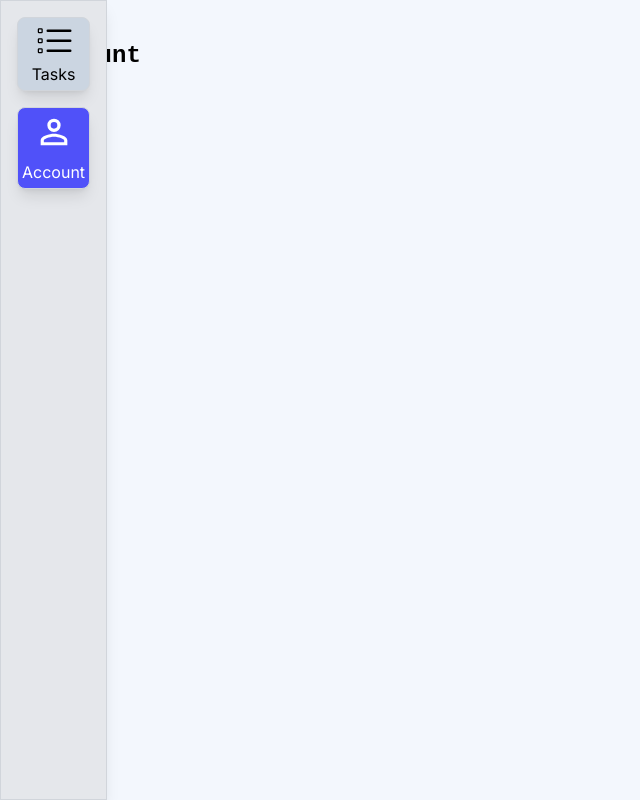
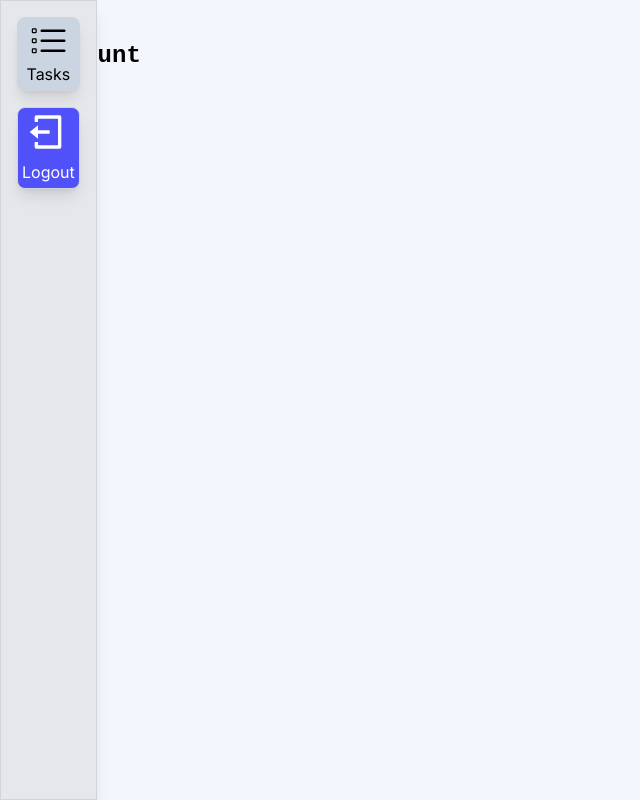
Before and after one commit to msaidm/task-manger, a Next.js app: page /home/account in a window 1280 px wide. Shown: the whole page, without its empty margins (0-640 px from the left). Built offline with nearby package versions, Linux system fonts and the light colour scheme.

Commit message:
enhancedTheUI

```diff
--- a/src/app/home/page.js
+++ b/src/app/home/page.js
@@ -1,13 +1,24 @@
-import React from 'react'
+'use client'
+import React, { useEffect } from 'react'
+import { useRouter } from 'next/navigation'
+
 
 function page() {
-  console.log("Home")
+  const router = useRouter()
+
+  useEffect(() => {
+    router.push("/home/tasks")
+
+
+  }, [])
+
+
   return (
 
     <main className="flex min-h-screen flex-col items-center justify-between p-24">
     <div className="z-10 max-w-5xl w-full flex flex-col items-center justify-center">
       <p style={{ fontFamily: 'monospace' }} className="mb-3 text-2xl font-semibold">
-        Home
+
       </p>
 
 
--- a/src/app/home/tasks/page.js
+++ b/src/app/home/tasks/page.js
@@ -68,7 +68,7 @@ function page() {
   //   store.dispatch(l(product))
   //   initialized.current = true
   // }
-  const userInfoRedux = useAppSelector(state =>state.authReducer )
+  const userInfoRedux = useAppSelector(state => state.authReducer)
   const dispatch = useAppDispatch()
 
 
@@ -80,7 +80,7 @@ function page() {
   useEffect(() => {
     const userDataString = localStorage.getItem('userData');
     const userData = JSON.parse(userDataString);
-    if(!userData.isLoggedIn){
+    if (!userData.isLoggedIn) {
       return router.push('/')
     }
 
@@ -149,7 +149,7 @@ function page() {
 
   const handleDeleteTask = async (taskId) => {
     try {
-      await deleteTask(`Tasks--${env}`,taskId)
+      await deleteTask(`Tasks--${env}`, taskId)
       setSelectedTask(undefined)
       fetchData(userInfo.uid)
     } catch (error) {
@@ -321,28 +321,31 @@ function page() {
   };
 
   return (
-    <div className='w-full flex flex-col item-center'>
-      <div className='w-1/2  flex self-center flex-col sm:flex-row'>
+    <div className='w-full flex flex-col items-center'>
+      <div className='w-1/2  flex self-center justify-center flex-col sm:flex-row'>
 
         <Suspense fallback={<Skeleton />} >
           <TaskLazyComponent
             IconComponent={TasksCompletedIcon}
-            title="Tasks In Progress"
+            title="To-Do List"
             tasksCount={userInProgressTasks.length}
             userTasks={userInProgressTasks}
             handleTaskClick={handleTaskClick}
             completedTasks={false}
           />
 
-
+          {userTasks.length > 0 && (
             <TaskLazyComponent
               IconComponent={TasksCompletedIcon}
               title="Tasks Completed"
               tasksCount={userTasks.length}
               userTasks={userTasks}
               handleTaskClick={handleTaskClick}
-            completedTasks={false}
+              completedTasks={true}
             />
+
+          )}
+
 
         </Suspense>
 
--- a/src/components/Editor.js
+++ b/src/components/Editor.js
@@ -47,21 +47,19 @@ export default function Editor({ value, onChangeValue, errorMessage }) {
 
     return (
 
-        <div className='flex flex-col' >
+        <div className='flex flex-col' style={{ maxHeight: '200px', overflowY: 'auto' }}>
             <QuillEditor
                 value={value}
                 onChange={onChangeValue}
                 modules={quillModules}
                 formats={quillFormats}
-                className="w-full h-[70%] mt-1 bg-white"
+                className="w-full bg-white"
             />
             {errorMessage && (
-                <MainText  style={{ width: "200px" }} fontSize={12} color="red">
+                <MainText style={{ width: "200px" }} fontSize={12} color="red">
                     {errorMessage}
                 </MainText>
             )}
-
-
         </div>
     );
 }
--- a/src/components/LoginForm.js
+++ b/src/components/LoginForm.js
@@ -150,9 +150,15 @@ const LoginForm = () => {
     const { result, error } = await signIn(emailLogin, passwordLogin);
 
     if (error) {
-      alert(error)
-      return console.log(error);
-    }
+      const errorMessage = error.message || '';
+
+      if (errorMessage.includes('auth/invalid-credential')) {
+          alert('Invalid email or password');
+      } else {
+        alert('Error occurred');
+          console.error(error);
+      }
+  }
     else if (result) {
       const user = result.user
       //alert(user.uid)
@@ -200,9 +206,17 @@ const LoginForm = () => {
       const { result, error } = await signUp(email, password);
 
       if (error) {
-        alert(error)
-        return console.log(error)
-      }
+        const errorMessage = error.message || ''; // Get the error message
+
+        // Check if the error message contains the specified string
+        if (errorMessage.includes('auth/invalid-credential')) {
+            // Handle the error related to invalid credentials
+            alert('Invalid credentials email or password');
+        } else {
+            // Handle other types of errors
+            console.error(error);
+        }
+    }
 
       // else successful
 
--- a/src/components/SideBar.js
+++ b/src/components/SideBar.js
@@ -5,6 +5,7 @@ import MainText from './MainText';
 import { useState } from 'react';
 import IconListTask from '@/resorces/SVGs/tasksIcon';
 import IconAccountOutline from '@/resorces/SVGs/profileIcon';
+import IconLogoutBoxLine from '@/resorces/SVGs/logoutIcon';
 
 const Sidebar = () => {
     const router = useRouter();
@@ -30,17 +31,17 @@ const Sidebar = () => {
 
     return (
         <div className="sidebar bg-gray-200 w-90 p-4 fixed left-0 top-0 bottom-0 shadow-lg border border-gray-300">
-            <ul className="list-none">
+            <ul className="justify-between list-none">
                 <div className={`p-1 cursor-pointer flex flex-col items-center justify-center ${pathname === '/home/tasks' ? "bg-activeIcon" : 'bg-slate-300 '} rounded-lg shadow-lg border border-gray-300`} onClick={handleTaskClick}>
                     <IconListTask className={`w-10 h-10 ${pathname === '/home/tasks' ? 'text-white' : ''}`} />
                     <MainText >
                         <span style={{ cursor: 'pointer' }} className={pathname === '/home/tasks' ? 'text-white' : ''} onClick={handleTaskClick} >Tasks</span>
                     </MainText>
                 </div>
-                <div className={`p-1 cursor-pointer mt-4 flex flex-col items-center justify-center ${pathname === '/home/account' ? "bg-activeIcon" : 'bg-slate-300 '} rounded-lg shadow-lg border border-gray-300`} onClick={handleAccountClick}>
-                    <IconAccountOutline className={`w-10 h-10 ${pathname === '/home/account' ? 'text-white' : ''}`}  />
+                <div className={`p-1 cursor-pointer mt-4 flex flex-col items-center hover:bg-slate-500 hover:text-white justify-center ${pathname === '/home/account' ? "bg-activeIcon" : 'bg-slate-300 '} rounded-lg shadow-lg border border-gray-300`} onClick={handleAccountClick}>
+                    <IconLogoutBoxLine className={`w-10 h-10 ${pathname === '/home/account' ? 'text-white' : ''}`}  />
                     <MainText className={"mt-2 "} >
-                        <span style={{  cursor: 'pointer' }}className={pathname === '/home/account' ? 'text-white' : ''} onClick={() => router.push('/home/account')} >Account</span>
+                        <span style={{  cursor: 'pointer' }}className={pathname === '/home/account' ? 'text-white' : ''} onClick={() => router.push('/home/account')} >Logout</span>
                     </MainText>
                 </div>
 
--- a/src/components/TaskComponent.js
+++ b/src/components/TaskComponent.js
@@ -6,7 +6,11 @@ import TasksInProgressIcon from '@/resorces/SVGs/tasksInprogress';
 function TaskItem({ task, onTaskClick }) {
   return (
     <li className={`p-2 cursor-pointer border-b border-gray-300 pb-4 mb-4 mt-1 ${task.isTaskCompleted ? "bg-lime-400 hover:bg-lime-500 " : "bg-cyan-300 hover:bg-cyan-400 "}rounded-lg drop-shadow-md min-w-30`} onClick={() => onTaskClick(task)}>
-          <MainText className={'text-center'}>{task.taskTitle}</MainText>
+      <div className='flex justify-between border-b border-gray-900'>
+  <MainText className={'w-1/3'}>{" "}</MainText>
+  <MainText className={'w-1/3 text-center '}>{task.taskTitle}</MainText>
+  <MainText className={'w-1/3 text-end '}>{task.taskDueDate}</MainText>
+</div>
       <div className={'w-full overflow-hidden'}>
         <MainText htmlContent={task.taskDescription}></MainText>
       </div>
@@ -14,17 +18,18 @@ function TaskItem({ task, onTaskClick }) {
   );
 }
 
-const TaskComponent = ({ IconComponent, title, tasksCount, userTasks, handleTaskClick,completedTasks }) => {
+const TaskComponent = ({ IconComponent, title, tasksCount, userTasks, handleTaskClick, completedTasks }) => {
   return (
     <div className='w-1/2 bg-white rounded-lg self-start mr-5 p-4 shadow-lg min-w-40 mt-5 border border-gray-300'>
       <div className='items-center flex flex-row justify-between'>
         {completedTasks ? <TasksCompletedIcon /> : <TasksInProgressIcon />}
-        <MainText  color={"#8C97A8"}>{title}</MainText>
-        <MainText>{tasksCount>0 ? tasksCount:" "}</MainText>
+        <MainText color={"#8C97A8"}>{title}</MainText>
+        <MainText color={tasksCount>0?"#000000":"#FFFFFF"} >{tasksCount}</MainText>
       </div>
-      <div className="h-px grayText mt-2 bg-grayText"></div>
+
 
       {/* Render tasks using a scrollable container */}
+      {tasksCount > 0 ?
         <div className="h-60 overflow-y-auto">
           <ul>
             {userTasks.map(task => (
@@ -32,6 +37,17 @@ const TaskComponent = ({ IconComponent, title, tasksCount, userTasks, handleTask
             ))}
           </ul>
         </div>
+        : completedTasks ?
+          <div className='flex h-60 text-center justify-center self-center' >
+            <MainText className={"justify-center self-center"} >Enjoy the peace of do list!</MainText>
+          </div>
+          :
+          <div className='flex h-60 text-center justify-center self-center' >
+            <MainText className={"justify-center self-center"} >Enjoy the peace of an empty to-do list!</MainText>
+          </div>
+
+      }
+
     </div>
   );
 };
--- a/src/components/TaskModal.js
+++ b/src/components/TaskModal.js
@@ -82,7 +82,7 @@ function TaskModal({
 
 
   const handleCheckboxChange = () => {
-    setIsTaskCompleted(prev=>!prev);
+    setIsTaskCompleted(prev => !prev);
     //onUpdate({ ...task, completed: !isChecked }); // Update task with new completed state
   };
   //   const handleEditorChange = (newContent) => {
@@ -167,7 +167,7 @@ function TaskModal({
 
   return (
     <div className="fixed top-0 left-0 w-full h-full bg-gray-900 bg-opacity-50 flex justify-center items-center">
-      <div ref={modalRef} className="bg-white  w-1/4 rounded-lg p-4 shadow-md min-w-60">
+      <div ref={modalRef} className="bg-white w-1/4 rounded-lg p-4 shadow-md min-w-60 ">
         <IconClose width='20px' height='20px' onClick={onClose} className={"cursor-pointer flex-end"} />
         <div className='flex flex-row justify-between items-center'>
           <div>
@@ -228,12 +228,11 @@ function TaskModal({
 
             </div>
           ) : (
-            <div>
+            <div style={{ maxHeight: '200px', overflowY: 'auto' }}>
               <label className="block mt-1">
                 <MainText>Description:</MainText>
               </label>
               <MainText color={"#8C97A8"} htmlContent={task.taskDescription}></MainText>
-
             </div>
           )}
         </div>
--- /dev/null
+++ b/src/resorces/SVGs/logoutIcon.js
@@ -0,0 +1,19 @@
+// icon:logout-box-line | Remix Icon https://remixicon.com/ | Remix Design
+import * as React from "react";
+
+function IconLogoutBoxLine(props) {
+  return (
+    <svg
+      viewBox="0 0 24 24"
+      fill="currentColor"
+      height="1em"
+      width="1em"
+      {...props}
+    >
+      <path fill="none" d="M0 0h24v24H0z" />
+      <path d="M4 18h2v2h12V4H6v2H4V3a1 1 0 011-1h14a1 1 0 011 1v18a1 1 0 01-1 1H5a1 1 0 01-1-1v-3zm2-7h7v2H6v3l-5-4 5-4v3z" />
+    </svg>
+  );
+}
+
+export default IconLogoutBoxLine;
```
Lines whose indentation alone changed are shown as unchanged.
